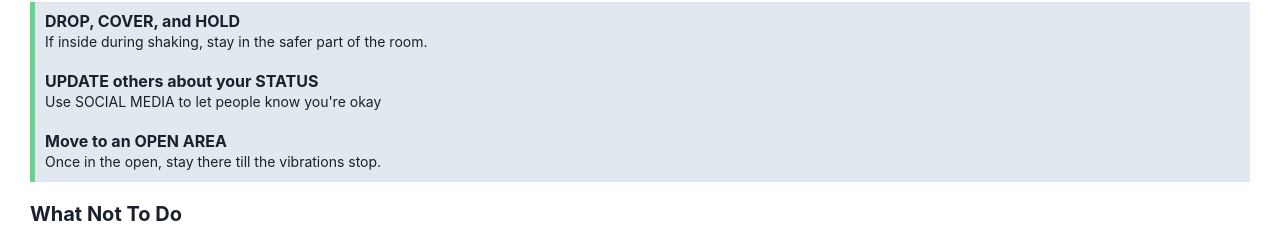
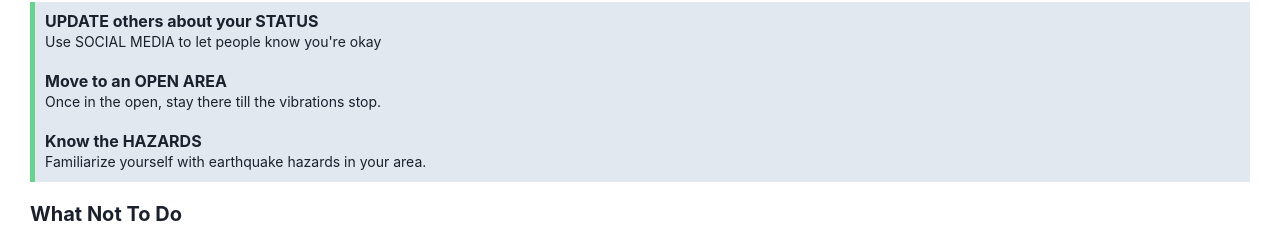
Before and after one commit to eigenlambda123/OpenIT, a React app in the folder frontend/: page / in a window 1280 px wide. Shown: the part 498-730 px from the top of the page. Built offline with nearby package versions, Linux system fonts and the light colour scheme; no server answers; the HTML template or start-up script is replaced by a standard one.

Commit message:
fix: add missing loop var decrement

```diff
--- a/frontend/src/components/QuakeGuides/QuakeGuides.jsx
+++ b/frontend/src/components/QuakeGuides/QuakeGuides.jsx
@@ -28,6 +28,7 @@ function QuakeGuides() {
         selectedDoRandoms.some(item => item.heading === doRandom.heading) ||
         selectedDontRandoms.some(item => item.heading === dontRandom.heading)
       ) {
+        i--;
         continue;
       }
 
```
